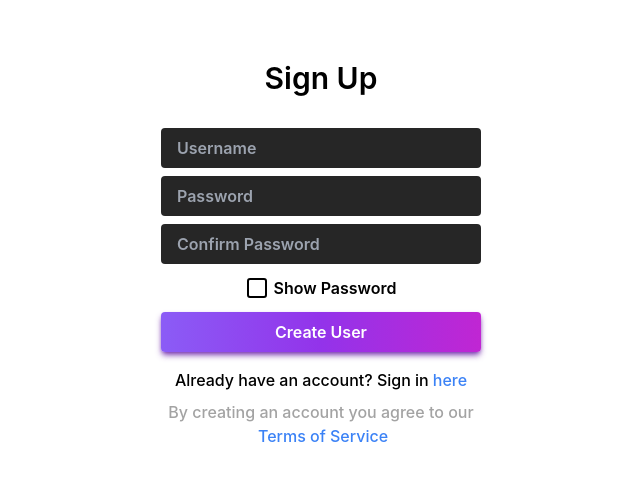
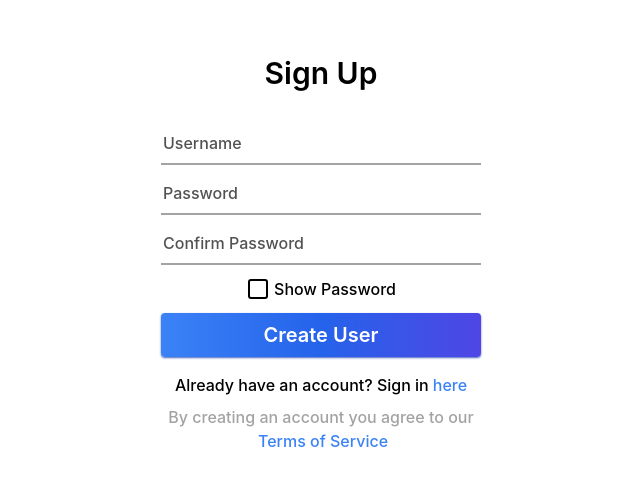
Before and after one commit to PranjalG1122/appNote, a React (Vite) app in the folder client/: page /auth in a window 1280 px wide. Shown: the part 146-632 px from the top of the page, without its empty margins (319-959 px from the left). Built offline with nearby package versions, Linux system fonts and the light colour scheme; no server answers.

Commit message:
style: white bg for input

```diff
--- a/client/src/components/Signup.tsx
+++ b/client/src/components/Signup.tsx
@@ -42,14 +42,14 @@ export default function Signup() {
   );
 
   return (
-    <div className="flex flex-col gap-2 justify-center items-center w-80 font-semibold">
-      <h1 className="desktop:text-3xl text-2xl mb-6">Sign Up</h1>
+    <div className="flex flex-col gap-2 justify-center items-center w-80">
+      <h1 className="desktop:text-3xl text-2xl mb-6 font-semibold">Sign Up</h1>
       <input
         type="text"
         placeholder="Username"
         autoComplete="off"
         name="username"
-        className="w-80 text-base px-4 py-2 rounded bg-neutral-800 focus:bg-neutral-700 focus:outline-none"
+        className="w-80 text-base px-0.5 py-2 bg-white border-b-2 border-neutral-400 focus:border-black placeholder:text-neutral-600 focus:outline-none"
         onChange={(e) => setUsername(e.target.value)}
       ></input>
       <input
@@ -57,7 +57,7 @@ export default function Signup() {
         placeholder="Password"
         autoComplete="off"
         name="password"
-        className="w-80 text-base px-4 py-2 rounded bg-neutral-800 focus:bg-neutral-700 focus:outline-none"
+        className="w-80 text-base px-0.5 py-2 bg-white border-b-2 border-neutral-400 focus:border-black placeholder:text-neutral-600 focus:outline-none"
         onChange={(e) => setPassword(e.target.value)}
       ></input>
       <input
@@ -65,7 +65,7 @@ export default function Signup() {
         placeholder="Confirm Password"
         autoComplete="off"
         name="matchPassword"
-        className="w-80 text-base px-4 py-2 rounded bg-neutral-800 focus:bg-neutral-700 focus:outline-none"
+        className="w-80 text-base px-0.5 py-2 bg-white border-b-2 border-neutral-400 focus:border-black placeholder:text-neutral-600 focus:outline-none"
         onChange={(e) => setConfirmPassword(e.target.value)}
       ></input>
       <button
@@ -79,7 +79,7 @@ export default function Signup() {
       </button>
       <button
         disabled={isMutating}
-        className="w-80 text-white bg-gradient-to-r from-violet-500 via-purple-600 to-fuchsia-600 hover:bg-gradient-to-br focus:ring-2 focus:outline-none focus:ring-purple-800 shadow-md shadow-purple-800/80 font-semibold rounded text-base px-4 py-2 text-center"
+        className="text-white w-full bg-gradient-to-r from-blue-500 via-blue-600 to-indigo-600 hover:bg-gradient-to-br focus:outline-none shadow-sm shadow-blue-800/80 font-semibold rounded text-xl p-2 text-center"
         onClick={async () => {
           if (!(username.length > 3)) {
             setErrorMessage("Username must be at least 4 characters long");
```
